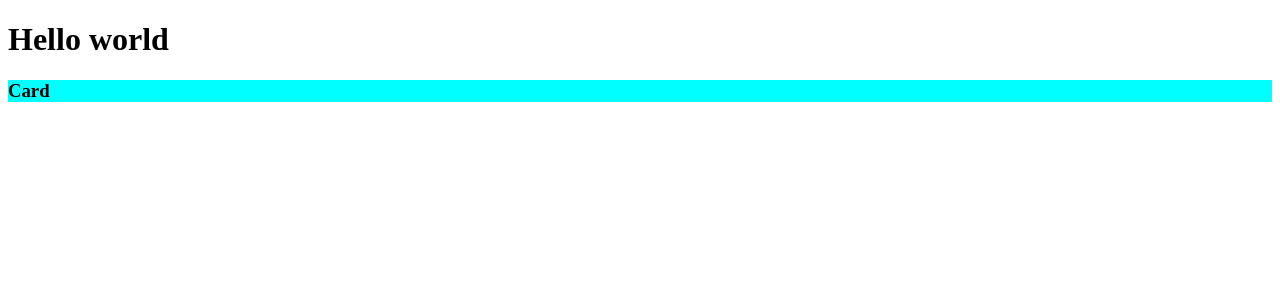
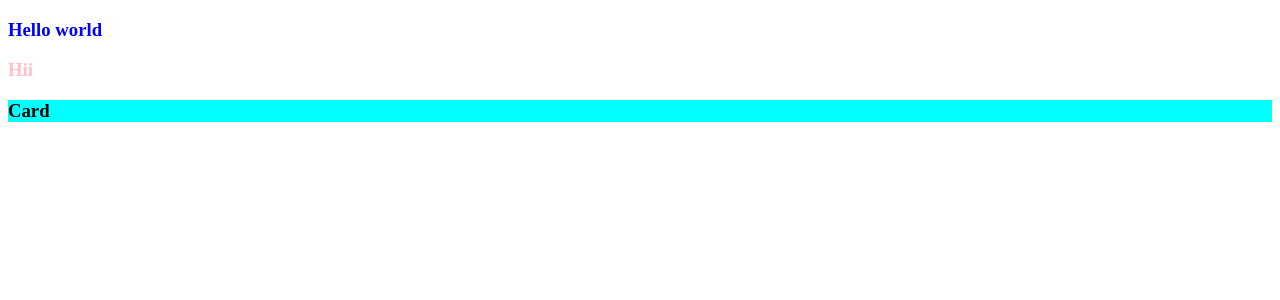
Before and after one commit to SubhaTh/Vue.js, a Vue app in the folder vue-intro/: page / in a window 1280 px wide. Shown: the top 300 px of the page. Built offline with nearby package versions, Linux system fonts and the light colour scheme.

Commit message:
style css

```diff
--- a/vue-intro/src/App.vue
+++ b/vue-intro/src/App.vue
@@ -1,6 +1,7 @@
 <template>
     <div>
-        <h1>Hello world</h1>
+        <h3 style="color: blue">Hello world</h3>
+        <h3 class="greeting">Hii</h3>
         <app-card></app-card>
     </div>
 </template>
@@ -12,5 +13,7 @@ export default {
 };
 </script>
 <style>
-
+.greeting{
+    color:pink;
+}
 </style>
--- a/vue-intro/src/components/AppCard.vue
+++ b/vue-intro/src/components/AppCard.vue
@@ -8,7 +8,7 @@ export default {
     name: 'AppCard',
 };
 </script>
-<style>
+<style scoped>
 h3{
     background-color: aqua;
 }
```
